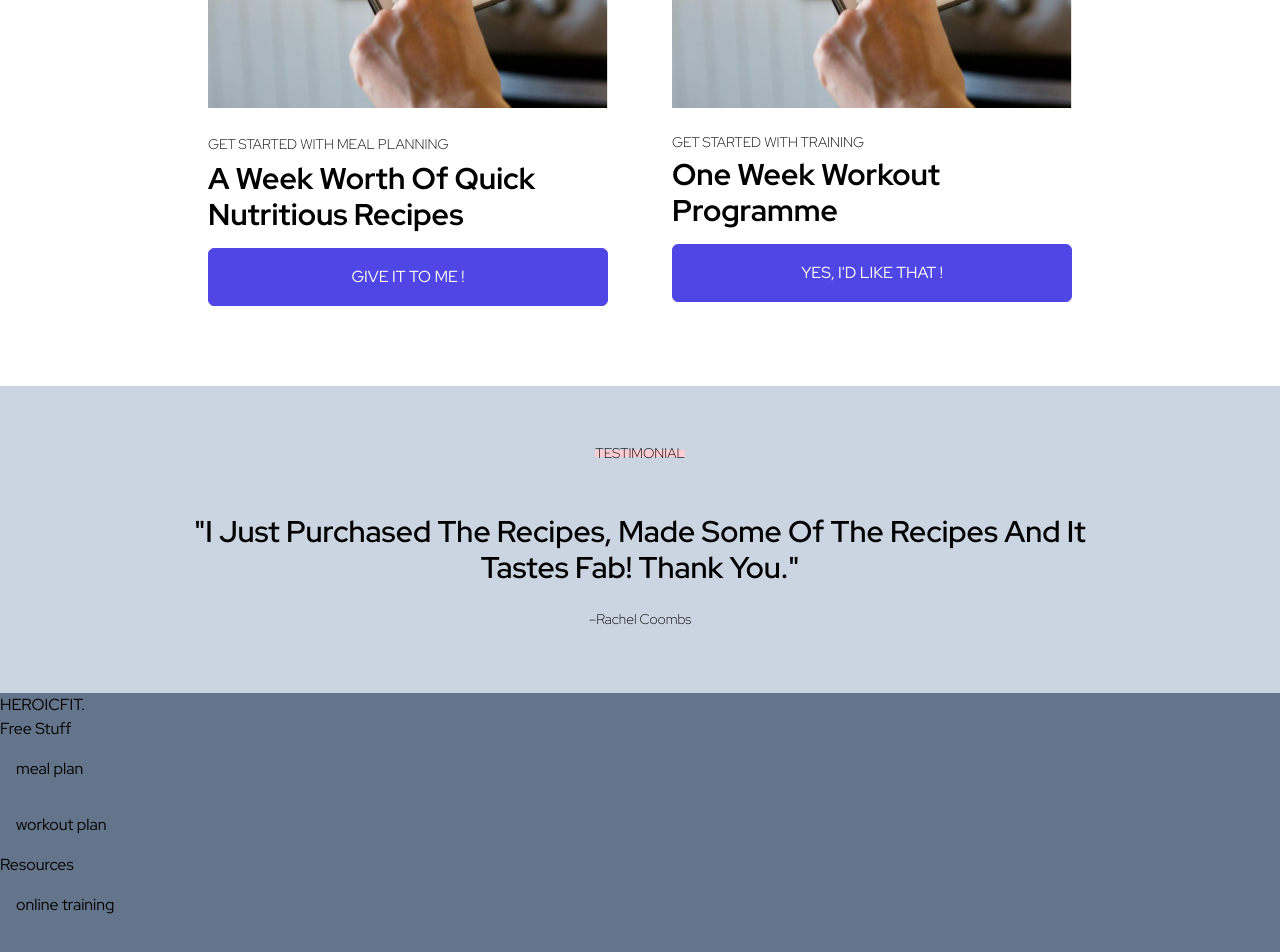
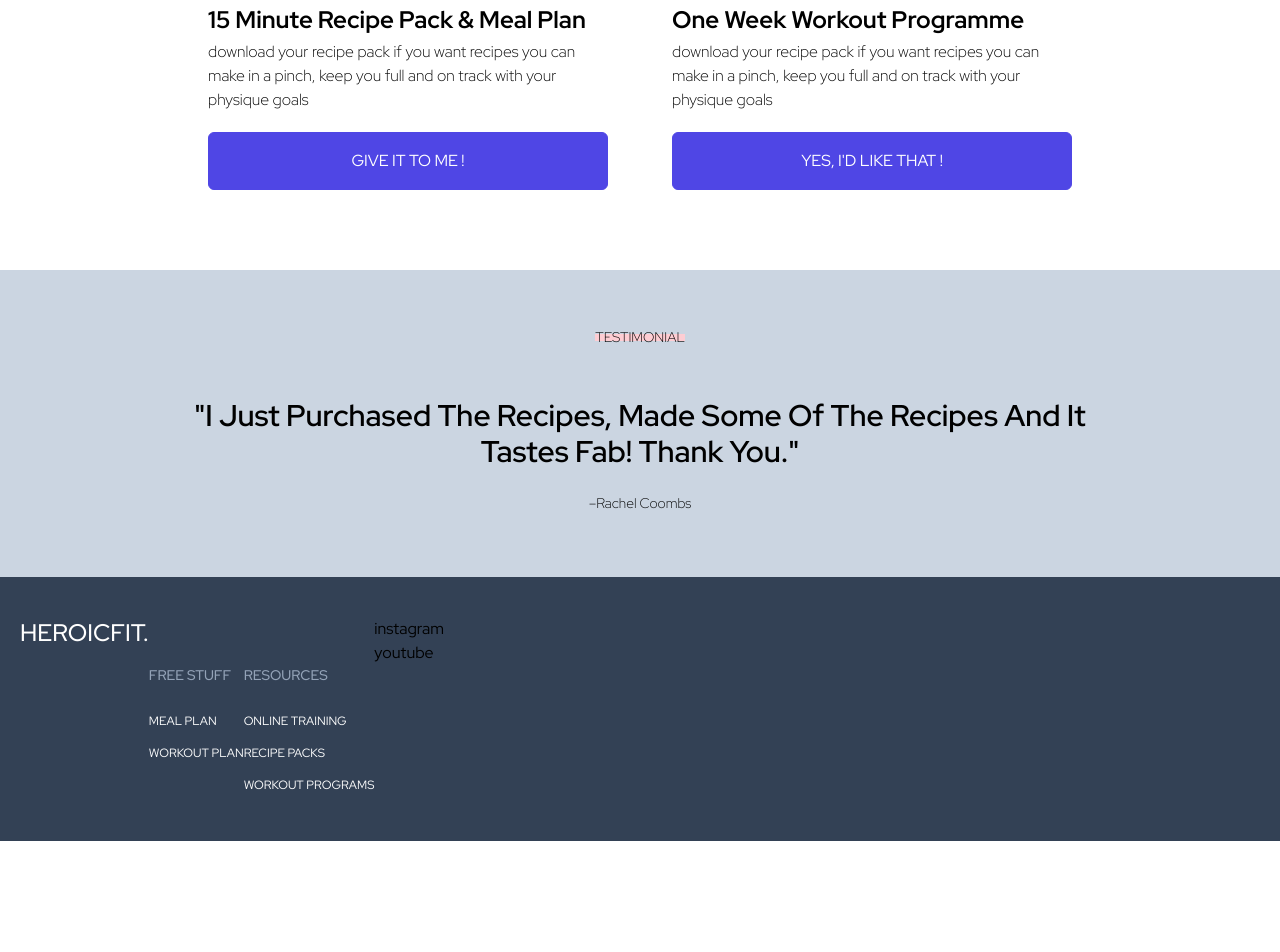
Before and after one commit to thuannguyen88/heroicfit, a React (Create React App) app: page / in a window 1280 px wide. Shown: the part 1900-2852 px from the top of the page. After the commit the page ends 2741 px from the top, so only its background shows below. Built offline with nearby package versions, Linux system fonts and the light colour scheme.

Commit message:
add styling to footer logo, free stuff and resources div for mobile view

```diff
--- a/src/components/Footer.jsx
+++ b/src/components/Footer.jsx
@@ -2,22 +2,26 @@ import React from "react";
 
 export default function Footer() {
   return (
-    <div className="bg-slate-500 w-full flex">
-      <div className="flex flex-col justify-between">
-        <div>HEROICFIT.</div>
+    <div className=" w-full flex bg-slate-700">
+      <div className="flex flex-col justify-between md:flex-row my-10 mx-5">
+        <div className="text-white text-2xl font-medium">HEROICFIT.</div>
         <div>
-          <h3>Free Stuff</h3>
-          <ul>
-            <li>meal plan</li>
-            <li>workout plan</li>
+          <h3 className="text-slate-400 mt-12 text-sm font-medium">
+            FREE STUFF
+          </h3>
+          <ul className="flex flex-col list-none text-white text-xs font-normal mt-5">
+            <li className="py-2 px-0">MEAL PLAN</li>
+            <li className="py-2 px-0">WORKOUT PLAN</li>
           </ul>
         </div>
         <div>
-          <h3>Resources</h3>
-          <ul>
-            <li>online training</li>
-            <li>recipe packs</li>
-            <li>workout programs</li>
+          <h3 className="text-slate-400 mt-12 text-sm font-medium">
+            RESOURCES
+          </h3>
+          <ul className="flex flex-col list-none text-white text-xs font-normal mt-5">
+            <li className=" py-2 px-0">ONLINE TRAINING</li>
+            <li className=" py-2 px-0">RECIPE PACKS</li>
+            <li className=" py-2 px-0">WORKOUT PROGRAMS</li>
           </ul>
         </div>
         <div>
--- a/src/components/FreeResources.jsx
+++ b/src/components/FreeResources.jsx
@@ -11,34 +11,42 @@ export default function FreeResources() {
           </p>
           <h2 className="text-4xl font-bold mt-2 mb-14">
             Get Started With These{" "}
-            <span className=" underline underline-offset-2">Free</span>{" "}
+            <span className=" underline underline-offset-2 text-sky-400 text-3xl">
+              FREE
+            </span>{" "}
             Resources
           </h2>
         </div>
         <div className="flex flex-col md:flex-row justify-between">
           <div className="flex flex-col mt-10 mb-4 mx-auto max-w-[400px]">
-            <img src={freeResourceRecipeImage} alt="/" className="mt-4"></img>
-            <p className="mt-6">
-              <span className="inline-block font-light text-sm leading-[7px]  ">
-                GET STARTED WITH MEAL PLANNING
-              </span>
+            <img
+              src={freeResourceRecipeImage}
+              alt="/"
+              className="mt-4 h-96"
+            ></img>
+            <h2 className="text-2xl font-bold mt-5">
+              15 Minute Recipe Pack & Meal Plan
+            </h2>
+            <p className="font-light mt-1">
+              download your recipe pack if you want recipes you can make in a
+              pinch, keep you full and on track with your physique goals
             </p>
-            <h2 className="text-3xl font-bold mt-1 mb-4">
-              A Week Worth Of Quick Nutritious Recipes
-            </h2>
-            <button className="py-4 px-7">GIVE IT TO ME !</button>
+            <button className="py-4 px-7 mt-5">GIVE IT TO ME !</button>
           </div>
           <div className="flex flex-col items-left mt-10 mb-4 mx-auto max-w-[400px] md:ml-16">
-            <img src={freeResourceRecipeImage} alt="/" className="mt-4"></img>
-            <p className="text-sm font-light mt-6">
-              <span className="inline-block font-light text-sm leading-[7px]  ">
-                GET STARTED WITH TRAINING
-              </span>
-            </p>
-            <h2 className="text-3xl font-bold mt-1 mb-4">
+            <img
+              src={freeResourceRecipeImage}
+              alt="/"
+              className="mt-4 h-96"
+            ></img>
+            <h2 className="text-2xl font-bold mt-5">
               One Week Workout Programme
             </h2>
-            <button className="py-4 px-7">YES, I'D LIKE THAT !</button>
+            <p className="font-light mt-1">
+              download your recipe pack if you want recipes you can make in a
+              pinch, keep you full and on track with your physique goals
+            </p>
+            <button className="py-4 px-7 mt-5">YES, I'D LIKE THAT !</button>
           </div>
         </div>
       </div>
```
